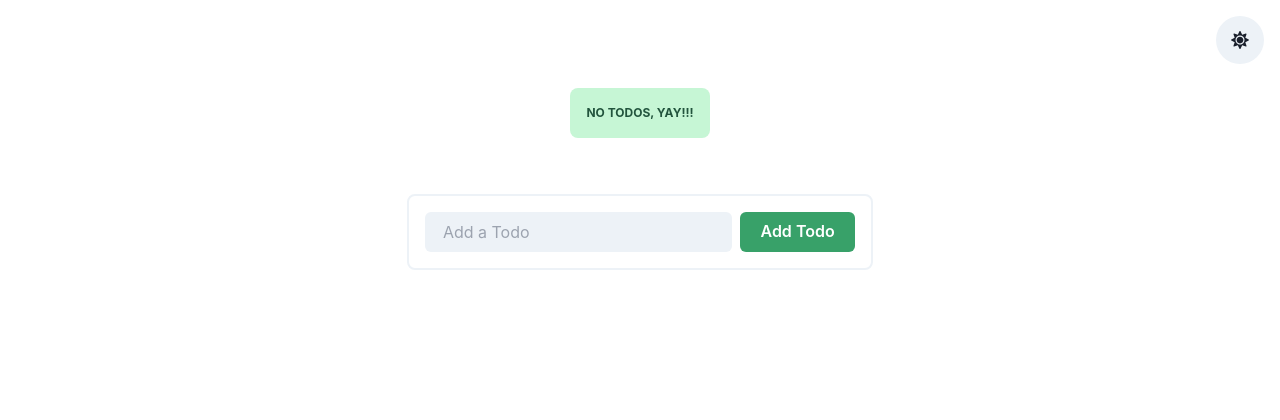
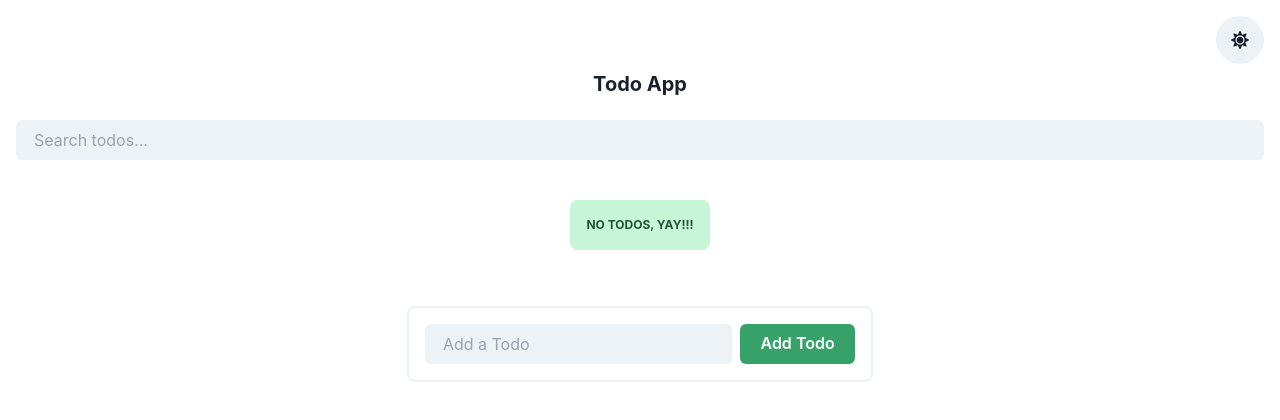
Before and after one commit to janlebar/sideeffects, a Next.js app: page / in a window 1280 px wide. Shown: the top 420 px of the page. Built offline with nearby package versions, Linux system fonts and the light colour scheme.

Commit message:
most basic app with search

```diff
--- a/app/components/AddTodo.tsx
+++ b/app/components/AddTodo.tsx
@@ -1,6 +1,5 @@
 import { Button, HStack, Input, useToast } from "@chakra-ui/react";
 import { useState, FormEvent } from "react";
-import { nanoid } from "nanoid";
 import { AddTodoProps, Todo } from "../types";
 
 const AddTodo: React.FC<AddTodoProps> = ({ addTodo }) => {
@@ -21,7 +20,7 @@ const AddTodo: React.FC<AddTodoProps> = ({ addTodo }) => {
     }
 
     const todo: Todo = {
-      id: Number(),
+      id: Date.now(),
       body: content,
     };
 
--- a/app/page.tsx
+++ b/app/page.tsx
@@ -1,7 +1,13 @@
 "use client";
 
 import React, { useState, useEffect } from "react";
-import { VStack, Heading, IconButton, useColorMode } from "@chakra-ui/react";
+import {
+  VStack,
+  Heading,
+  IconButton,
+  Input,
+  useColorMode,
+} from "@chakra-ui/react";
 import { FaSun, FaMoon } from "react-icons/fa";
 import TodoList from "./components/TodoList";
 import AddTodo from "./components/AddTodo";
@@ -11,6 +17,7 @@ const App: React.FC = () => {
   const [todos, setTodos] = useState<Todo[]>(() =>
     JSON.parse(localStorage.getItem("todos") || "[]")
   );
+  const [searchQuery, setSearchQuery] = useState<string>("");
 
   useEffect(() => {
     localStorage.setItem("todos", JSON.stringify(todos));
@@ -26,6 +33,10 @@ const App: React.FC = () => {
     setTodos([...todos, todo]);
   }
 
+  const filteredTodos = todos.filter((todo) =>
+    todo.body.toLowerCase().includes(searchQuery.toLowerCase())
+  );
+
   return (
     <VStack p={4}>
       <IconButton
@@ -36,7 +47,17 @@ const App: React.FC = () => {
         onClick={toggleColorMode}
         aria-label="Toggle color mode"
       />
-      <TodoList todos={todos} deleteTodo={deleteTodo} />
+      <Heading mb={4} fontSize="xl">
+        Todo App
+      </Heading>
+      <Input
+        placeholder="Search todos..."
+        value={searchQuery}
+        onChange={(e) => setSearchQuery(e.target.value)}
+        mb={4}
+        variant="filled"
+      />
+      <TodoList todos={filteredTodos} deleteTodo={deleteTodo} />
       <AddTodo addTodo={addTodo} />
     </VStack>
   );
```
